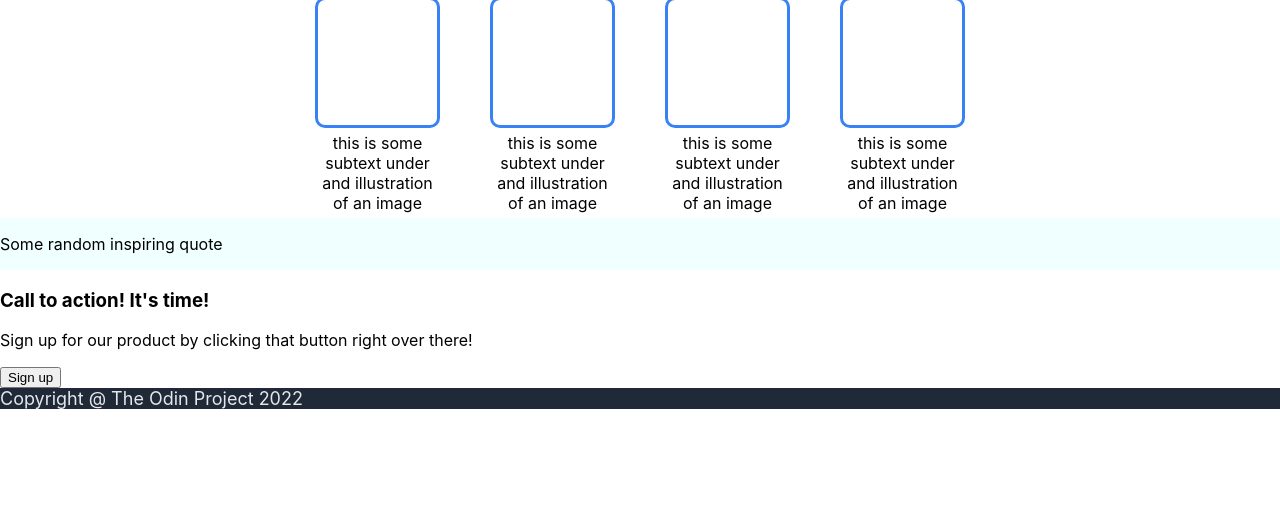
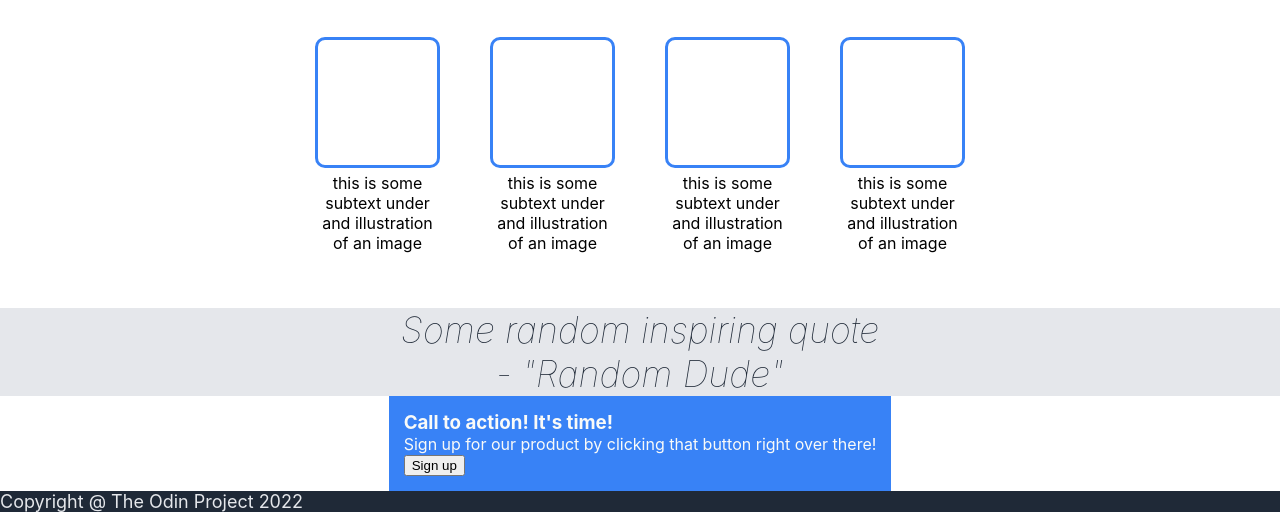
Before and after one commit to akiraah/top-landing-page, a plain HTML site: page index.html in a window 1280 px wide. Shown: the part 556-1068 px from the top of the page. Before the commit the page ends 965 px from the top, so only its background shows below. Drawn offline with Linux system fonts and the light colour scheme.

Commit message:
final changes

```diff
--- a/index.html
+++ b/index.html
@@ -60,10 +60,13 @@
       </div>
       <div class="quote">
         <p>Some random inspiring quote</p>
+        <p> - "Random Dude"</p>
       </div>
       <div class="cta">
+        <div class="cta-container">
           <div class="cta-text">
             <h3>Call to action! It's time!</h3>
+            <br />
             <p>
               Sign up for our product by clicking that button right over there!
             </p>
@@ -71,6 +74,7 @@
           <button>Sign up</button>
         </div>
       </div>
+    </div>
     <div class="footer">Copyright @ The Odin Project 2022</div>
   </body>
 </html>
--- a/styles.css
+++ b/styles.css
@@ -103,6 +103,7 @@ a {
 .card-container {
   display: flex;
   flex-direction: column;
+  margin: 50px;
 }
 
 .information-header {
@@ -110,7 +111,7 @@ a {
   font-size: 36px;
   font-weight: 900;
   text-align: center;
-  padding: 30px;
+  margin-bottom: 50px;
 }
 
 .cards {
@@ -139,5 +140,41 @@ a {
 }
 
 .quote {
-  background-color: azure;
+  background-color: #E5E7EB;
+  flex: 1;
+  font-size: 36px;
+  font-style: italic;
+  font-weight: lighter;
+  color: #1F2937;
+  display: flex;
+  align-items: center;
+  justify-content: center;
+  flex-direction: column;
 }
+
+.quote p {
+  margin: 0;
+}
+
+.cta {
+  display: flex;
+  flex: 1;
+  flex-direction: column;
+  justify-content: center;
+  align-items: center;
+}
+
+.cta-container {
+  background-color: #3882f6;
+  padding: 15px;
+  color: #f9faf8;
+}
+
+.cta-container h3,
+.cta-container p {
+  display: inline;
+}
+
+.footer {
+  text-align: center;
+}
```
Lines whose indentation alone changed are shown as unchanged.
